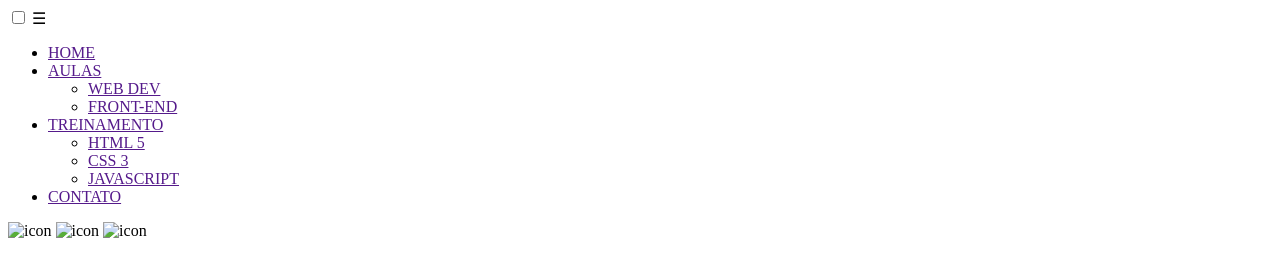
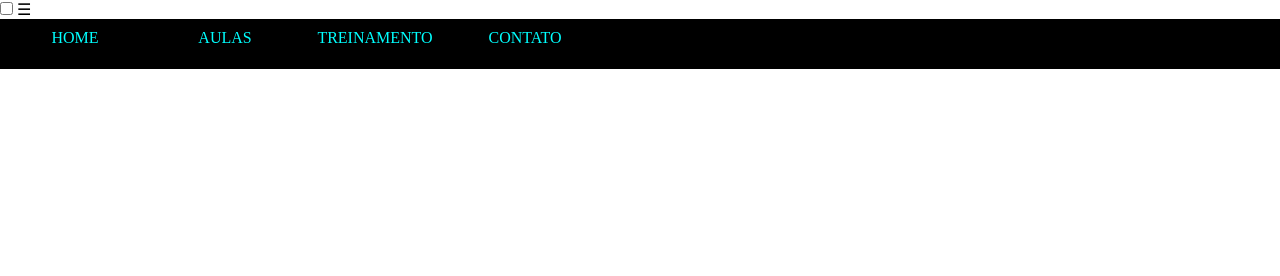
Before and after one commit to sampaiopedroh/Projeto_5_Front, a plain HTML site: page index.html in a window 1280 px wide. Drawn offline with Linux system fonts and the light colour scheme.

Commit message:
Estilização do nav

```diff
--- a/CSS/style.css
+++ b/CSS/style.css
@@ -0,0 +1,60 @@
+*{
+    margin: 0;
+    padding: 0;
+    box-sizing: border-box;
+}
+
+header{
+    width: 100%;
+}
+
+nav{
+    width: 100%;
+    height: 50px;
+    background: #000;
+    font-family: 'Times New Roman', Times, serif;
+}
+
+nav ul{
+    list-style: none;
+    position: relative;
+}
+
+nav ul li {
+    width: 150px;
+    float: left;
+}
+
+nav a{
+    padding: 10px;
+    text-transform: uppercase;
+    text-decoration: none;
+    display: flex;
+    justify-content: center;
+    color: aqua;
+    background: #000;
+}
+
+nav ul ul{
+    position: absolute;
+    visibility: hidden;
+}
+
+nav ul li:hover ul{
+    visibility: visible;
+}
+
+nav a:hover{
+    background: aqua;
+    color: #000;
+}
+
+nav ul ul li{
+    float: none;
+    border-bottom: 1px solid aqua;
+}
+
+nav ul ul li a{
+    background: purple;
+
+}
--- a/index.html
+++ b/index.html
@@ -29,9 +29,9 @@
                 <li><a href="">CONTATO</a></li>
             </ul>
 
-            <img src="" alt="icon" class="cor" onclick="trocar('#993399')">
-            <img src="" alt="icon" class="cor" onclick="trocar('#EEC900')">
-            <img src="" alt="icon" class="cor" onclick="trocar('#00FFFF')">
+            <img src="./img/Sol.png" alt="icon" class="cor" onclick="trocar('#993399')">
+            <img src="./img/Lua.png" alt="icon" class="cor" onclick="trocar('#EEC900')">
+            <img src="./img/Eclipse.png" alt="icon" class="cor" onclick="trocar('#00FFFF')">
         </nav>
 
         <section id="web">
```
Also changed, not shown: img/Eclipse.png (added), img/Lua.png (added), img/Sol.png (added).
